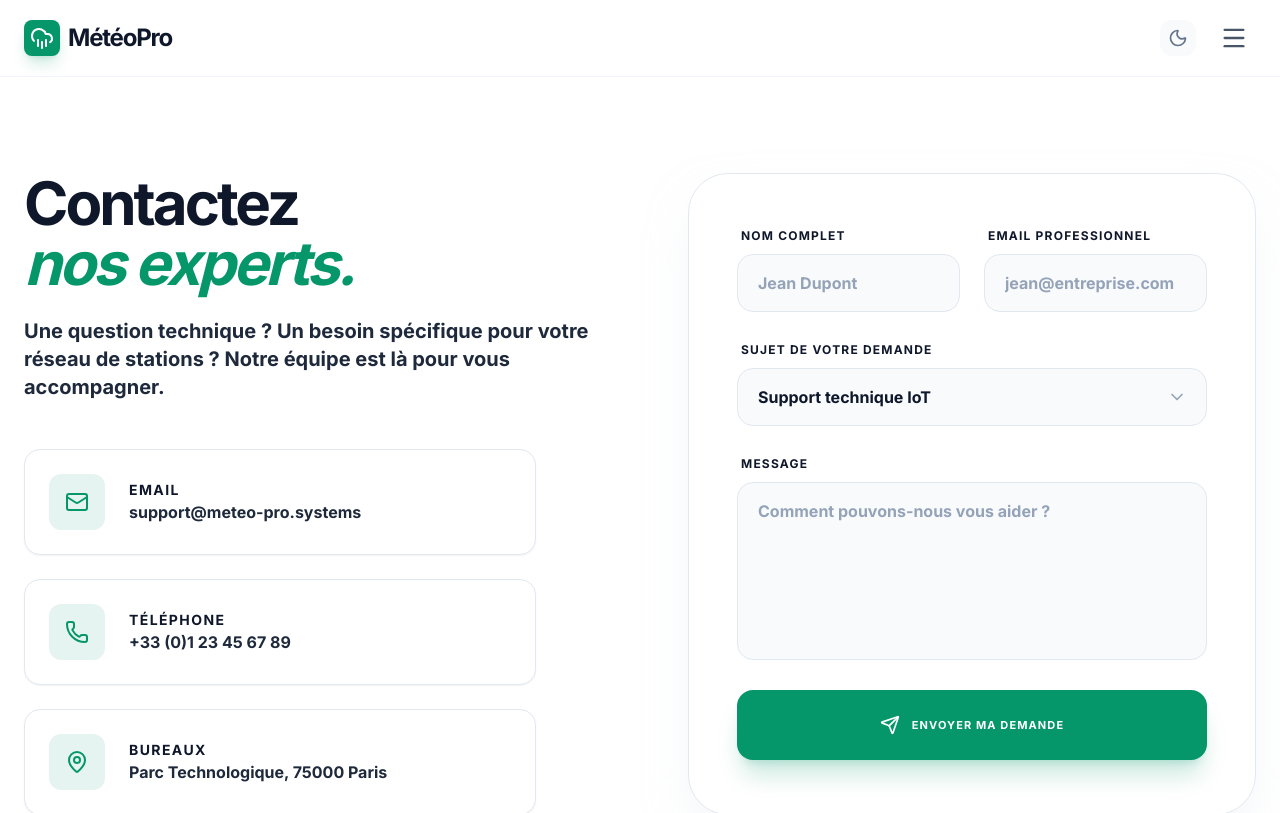
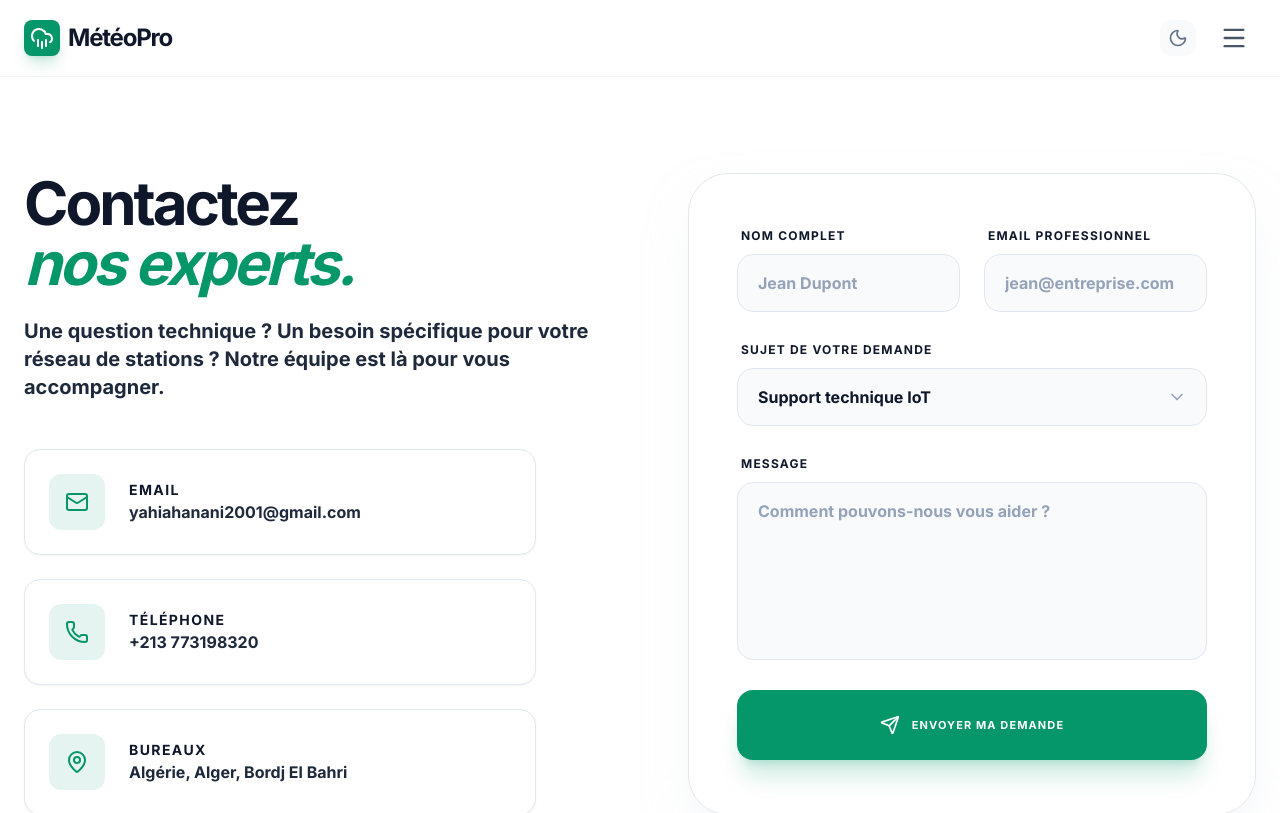
Before and after one commit to codingdev3105/interface-meteo-platform, a React (Vite) app: page /contact in a window 1280 px wide. Shown: the top 813 px of the page. Built offline with nearby package versions, Linux system fonts and the light colour scheme.

Commit message:
docs: mise à jour des coordonnées de contact réelles

```diff
--- a/src/pages/public/Contact.jsx
+++ b/src/pages/public/Contact.jsx
@@ -26,9 +26,9 @@ const Contact = () => {
 
             <div className="grid grid-cols-1 sm:grid-cols-2 lg:grid-cols-1 gap-6 text-left max-w-lg mx-auto lg:mx-0">
               {[
-                { icon: <Mail size={24} />, title: "Email", val: "support@meteo-pro.systems" },
-                { icon: <Phone size={24} />, title: "Téléphone", val: "+33 (0)1 23 45 67 89" },
-                { icon: <MapPin size={24} />, title: "Bureaux", val: "Parc Technologique, 75000 Paris" }
+                { icon: <Mail size={24} />, title: "Email", val: "yahiahanani2001@gmail.com" },
+                { icon: <Phone size={24} />, title: "Téléphone", val: "+213 773198320" },
+                { icon: <MapPin size={24} />, title: "Bureaux", val: "Algérie, Alger, Bordj El Bahri" }
               ].map((item, idx) => (
                 <div key={idx} className="flex items-center space-x-6 bg-white dark:bg-slate-900/50 p-6 rounded-2xl border border-slate-200 dark:border-slate-800 shadow-sm transition-all duration-500 group hover:border-primary/30">
                   <div className="bg-primary/10 dark:bg-primary/20 p-4 rounded-xl text-primary transition-colors group-hover:bg-primary group-hover:text-white">
```
